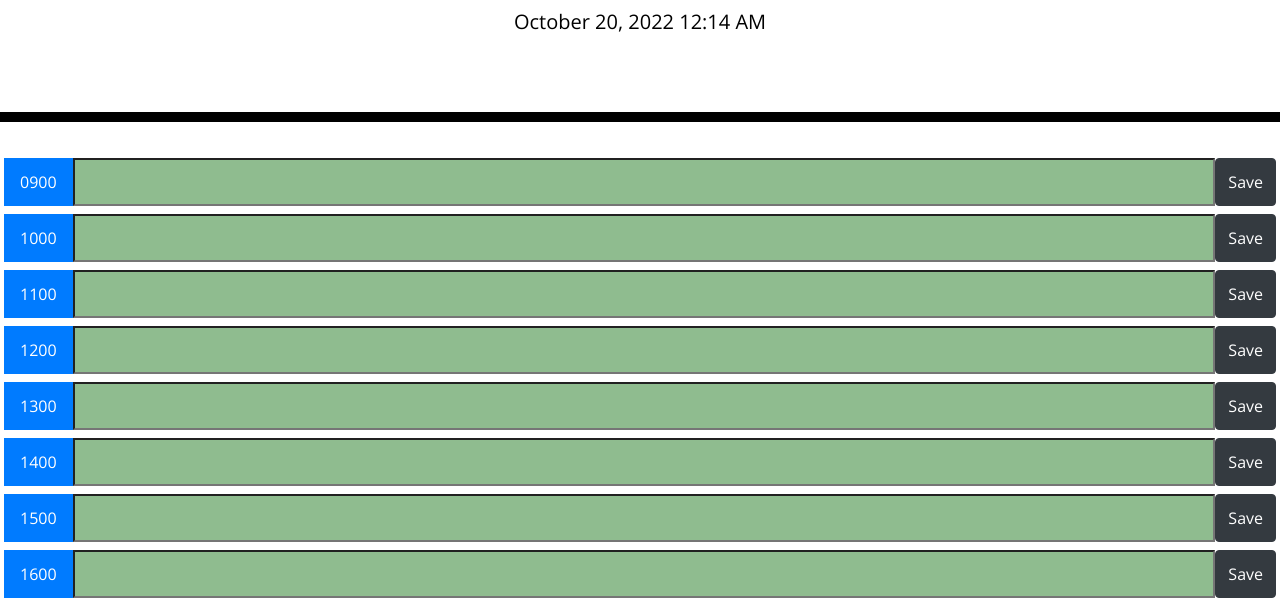
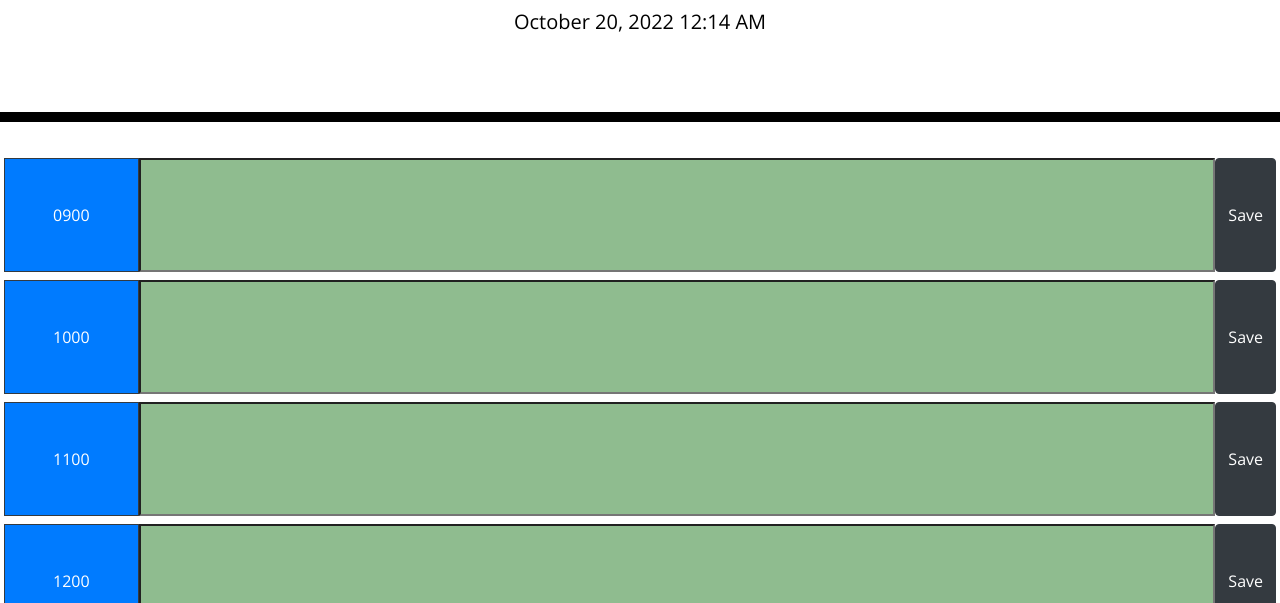
Before and after one commit to LVC-1F3R/workDayScheduler, a plain HTML site: page index.html in a window 1280 px wide. Shown: the part 182-785 px from the top of the page. Drawn offline with nearby package versions, Linux system fonts and the light colour scheme.

Commit message:
improved HTML and bootstrap styling

```diff
--- a/index.html
+++ b/index.html
@@ -32,55 +32,55 @@
 
 
     <div class="d-flex flex-row p-1">
-      <div class="d-flex p-3 bd-highlight bg-primary text-white" id="hour1">0900</div>
+      <div class="d-flex p-5 bd-highlight bg-primary text-white border border-dark" id="hour1">0900</div>
       <input class="p-2 flex-fill bd-highlight" id="hrinput1"></input>
       <button type="button" class="btn btn-dark" id="save" >Save</button>
     </div>
 
     <div class="d-flex flex-row p-1">
-      <div class="d-flex p-3 bd-highlight bg-primary text-white" id="hour2">1000</div>
+      <div class="d-flex p-5 bd-highlight bg-primary text-white border border-dark" id="hour2">1000</div>
       <input class="p-2 flex-fill bd-highlight" id="hrinput2"></input>
       <button type="button" class="btn btn-dark" id="save" >Save</button>
     </div>
 
     <div class="d-flex flex-row p-1">
-      <div class="d-flex p-3 bd-highlight bg-primary text-white" id="hour3">1100</div>
+      <div class="d-flex p-5 bd-highlight bg-primary text-white border border-dark" id="hour3">1100</div>
       <input class="p-2 flex-fill bd-highlight" id="hrinput3"></input>
       <button type="button" class="btn btn-dark" id="save" >Save</button>
     </div>
 
     <div class="d-flex flex-row p-1">
-      <div class="d-flex p-3 bd-highlight bg-primary text-white" id="hour4">1200</div>
+      <div class="d-flex p-5 bd-highlight bg-primary text-white border border-dark" id="hour4">1200</div>
       <input class="p-2 flex-fill bd-highlight" id="hrinput4"></input>
       <button type="button" class="btn btn-dark" id="save" >Save</button>
     </div>
 
     <div class="d-flex flex-row p-1">
-      <div class="d-flex p-3 bd-highlight bg-primary text-white" id="hour5">1300</div>
+      <div class="d-flex p-5 bd-highlight bg-primary text-white border border-dark" id="hour5">1300</div>
       <input class="p-2 flex-fill bd-highlight" id="hrinput5"></input>
       <button type="button" class="btn btn-dark" id="save" >Save</button>
     </div>
 
     <div class="d-flex flex-row p-1">
-      <div class="d-flex p-3 bd-highlight bg-primary text-white" id="hour6">1400</div>
+      <div class="d-flex p-5 bd-highlight bg-primary text-white border border-dark" id="hour6">1400</div>
       <input class="p-2 flex-fill bd-highlight" id="hrinput6"></input>
       <button type="button" class="btn btn-dark" id="save" >Save</button>
     </div>
 
     <div class="d-flex flex-row p-1">
-      <div class="d-flex p-3 bd-highlight bg-primary text-white" id="hour7">1500</div>
+      <div class="d-flex p-5 bd-highlight bg-primary text-white border border-dark" id="hour7">1500</div>
       <input class="p-2 flex-fill bd-highlight" id="hrinput7"></input>
       <button type="button" class="btn btn-dark" id="save" >Save</button>
     </div>
 
     <div class="d-flex flex-row p-1">
-      <div class="d-flex p-3 bd-highlight bg-primary text-white" id="hour8">1600</div>
+      <div class="d-flex p-5 bd-highlight bg-primary text-white border border-dark" id="hour8">1600</div>
       <input class="p-2 flex-fill bd-highlight" id="hrinput8"></input>
       <button type="button" class="btn btn-dark" id="save" >Save</button>
     </div>
 
     <div class="d-flex flex-row p-1">
-      <div class="d-flex p-3 bd-highlight bg-primary text-white" id="hour9">1700</div>
+      <div class="d-flex p-5 bd-highlight bg-primary text-white border border-dark" id="hour9">1700</div>
       <input class="p-2 flex-fill bd-highlight" id="hrinput9"></input>
       <button type="button" class="btn btn-dark" id="save" >Save</button>
     </div>
```
